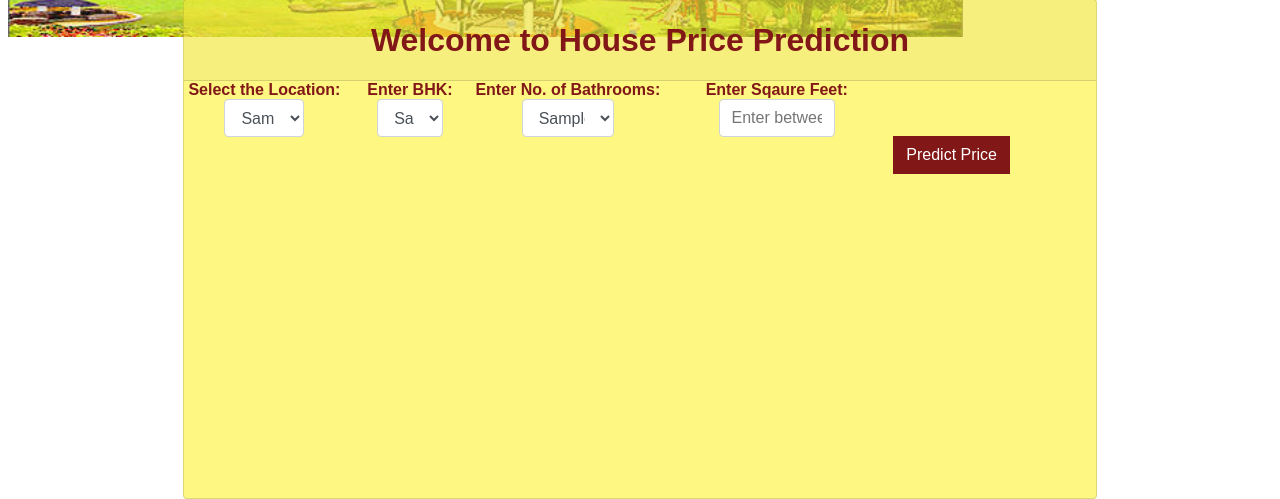
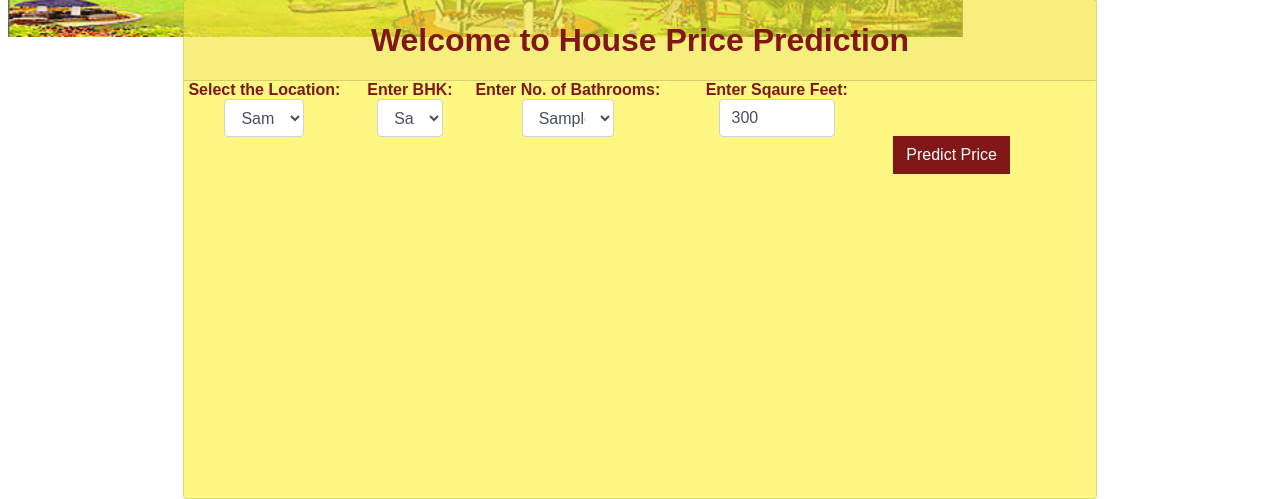
Before and after one commit to Siddhi54/house_price, a Flask app: template templates/index.html in a window 1280 px wide. Shown: the part 560-1059 px from the top of the page. Run offline with Flask 3, Linux system fonts and the light colour scheme; the template is opened without the code that fills it: most values are stand-ins (such as "Sample title", 1, 10 or a date in 2020); parts of the project's set-up code (start-up, migrations or seed data) failed here and were passed over; some libraries are stand-ins or nearby versions.

Commit message:
index.html

```diff
--- a/templates/index.html
+++ b/templates/index.html
@@ -92,7 +92,7 @@
 
                                 <div class="col-12 form-group" style="text-align: center">
                                     <label><b>Enter Sqaure Feet:</b></label>
-                                    <input type="text" class="form-control" id="total_sqrft" name="total_sqrft" placeholder="Enter between 300 to 6000 sqrft">
+                                    <input type="text" class="form-control" id="total_sqrft" value="300" name="total_sqrft" placeholder="Enter between 300 to 6000 sqrft">
 
                                 </div>
                             </div>
```
